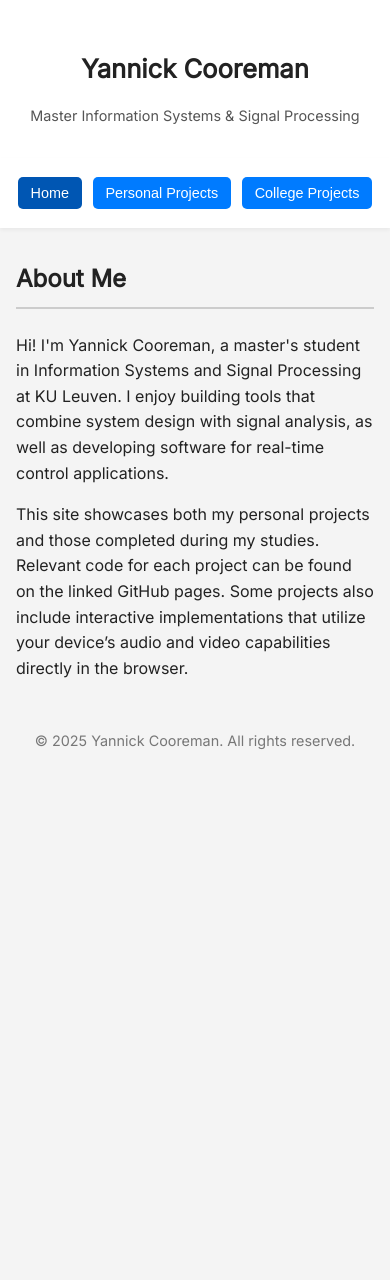
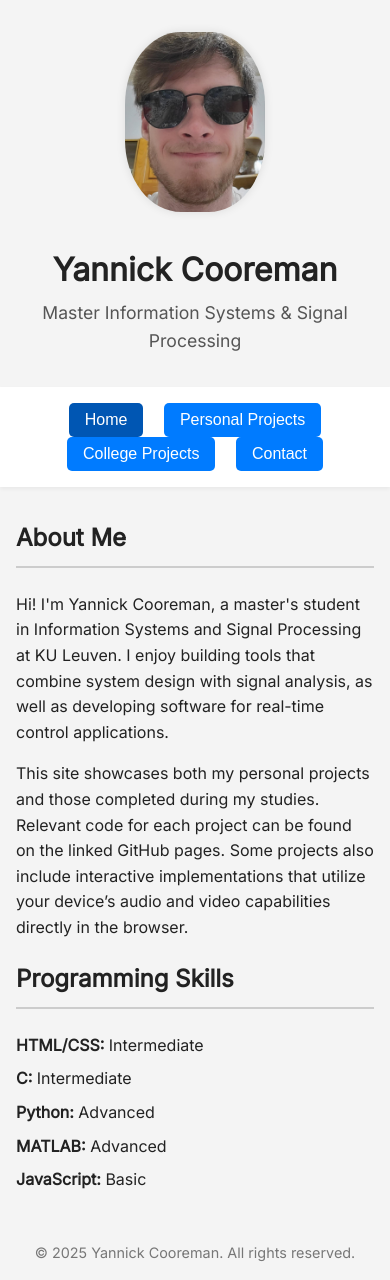
Before and after one commit to YannickCooreman/yannickcooreman_cv, a plain HTML site: page index.html in a window 390 px wide. Before the commit the page ends 844 px from the top, so only its background shows below. Drawn offline with Linux system fonts and the light colour scheme.

Commit message:
Add files via upload

```diff
--- a/index.html
+++ b/index.html
@@ -5,9 +5,81 @@
   <meta name="viewport" content="width=device-width, initial-scale=1.0" />
   <title>Yannick Cooreman – Portfolio</title>
   <link href="https://fonts.googleapis.com/css2?family=Inter&display=swap" rel="stylesheet" />
+  <link href="https://fonts.googleapis.com/css2?family=Inter&family=Lora:wght@400;700&display=swap" rel="stylesheet">
   <style>
     * {
       box-sizing: border-box;
+    }
+
+    /* Starter Page */
+    #starter-page {
+      position: fixed;
+      top: 0;
+      left: 0;
+      width: 100%;
+      height: 100%;
+      background: url('images/waveform_indexpage.jpg') no-repeat center center;
+      background-size: cover;
+      display: flex;
+      align-items: center;
+      justify-content: flex-start;
+      z-index: 9999;
+      cursor: pointer;
+      opacity: 1;
+      transition: opacity 0.4s ease;
+
+      border: 20px solid white;
+      border-radius: 40px;
+      box-sizing: border-box;
+      overflow: hidden;
+
+      /* Optional: soft glow on inner edges */
+      box-shadow: inset 0 0 30px rgba(255, 255, 255, 0.2), 0 0 10px rgba(255, 255, 255, 0.1);
+
+    }
+
+    #starter-page.fade-out {
+      opacity: 0;
+      pointer-events: none;
+    }
+
+    #starter-page .circle {
+        background-image: radial-gradient(
+            circle,
+            rgba(17, 93, 208, 0.85) 60%,  /* center */
+            rgba(17, 93, 208, 0.45) 85%,   /* mid edge */
+            rgba(17, 93, 208, 0) 100%     /* outer edge fully transparent */
+        );
+        border-radius: 50%;
+        width: 475px;
+        height: 475px;
+        margin-left: 10%;
+        margin-top: 10%;
+        display: flex;
+        align-items: center;
+        justify-content: center;
+        text-align: center;
+        padding: 1rem;
+        box-shadow: 0 0 30px rgba(0, 0, 0, 0.2);
+        font-family: 'Lora', serif;
+        color: white;
+        font-size: 2.4rem;
+        line-height: 1.8;
+    }
+
+
+    /* Main Page */
+
+
+    .fade-in {
+        animation: fadeIn 0.8s ease forwards;
+        opacity: 0; /* Start hidden, fades to full */
+    }
+
+    @keyframes fadeIn {
+        to {
+            opacity: 1;
+        }
     }
 
     body {
@@ -18,22 +90,6 @@
       line-height: 1.6;
     }
 
-    header {
-      text-align: center;
-      padding: 2rem 1rem 1rem;
-      background-color: #ffffff;
-      box-shadow: 0 2px 4px rgba(0,0,0,0.05);
-    }
-
-    header h1 {
-      margin-bottom: 0.25rem;
-      font-size: 2rem;
-    }
-
-    header p {
-      color: #555;
-      font-size: 1rem;
-    }
 
     nav {
       text-align: center;
@@ -64,6 +120,42 @@
 
     nav button.active-btn {
       background-color: #0056b3;
+    }
+
+
+    .header-flex {
+        display: flex;
+        align-items: center;
+        justify-content: center;
+        gap: 2rem;
+        flex-wrap: wrap;
+        padding: 2rem 1rem;
+        text-align: left;
+    }
+
+    .header-flex img {
+        width: 140px;
+        height: 180px;
+        border-radius: 40%;
+        object-fit: cover;
+        box-shadow: 0 0 10px rgba(0,0,0,0.1);
+    }
+
+    .header-text {
+        display: flex;
+        flex-direction: column;
+        justify-content: center;
+    }
+
+    .header-text h1 {
+        margin: 0;
+        font-size: 2rem;
+    }
+
+    .header-text p {
+        margin: 0.25rem 0 0;
+        font-size: 1.1rem;
+        color: #555;
     }
 
     .section {
@@ -130,6 +222,15 @@
       box-shadow: 0 0 10px rgba(0, 0, 0, 0.1);
     }
 
+    .skills-list {
+      list-style: none;
+      padding-left: 0;
+    }
+
+    .skills-list li {
+      margin-bottom: 0.5rem;
+    }
+
     footer {
       text-align: center;
       color: #777;
@@ -146,53 +247,79 @@
       .project-image {
         width: 100%;
       }
+
+      #starter-page .circle {
+        width: 80vw;
+        height: 80vw;
+        font-size: 1rem;
+      }
     }
 
-    @media (max-width: 500px) {
-      nav button {
-        font-size: 0.9rem;
-        padding: 0.5rem 0.8rem;
-        margin: 0.2rem;
+    @media (max-width: 600px) {
+        .header-flex {
+            flex-direction: column;
+            text-align: center;
+        }
     }
 
-      header h1 {
-        font-size: 1.6rem;
+    html {
+      overflow-y: scroll;
     }
 
-      header p {
-        font-size: 0.9rem;
-      }
-    }
+
+
   </style>
 </head>
 <body>
 
+  <!-- Starter Page -->
+  <div id="starter-page">
+    <div class="circle">
+      <p>Personal page of<br><strong>Yannick Cooreman</strong></p>
+    </div>
+  </div>
+
+  <!-- Main Site Content -->
+  <div id="main-content" style="display: none;">
     <header>
+      <div class="header-flex">
+        <img src="images/profile_picture_draft.jpg" alt="Profile Picture" />
+        <div class="header-text">
           <h1>Yannick Cooreman</h1>
           <p>Master Information Systems & Signal Processing</p>
+        </div>
+      </div>
     </header>
 
     <nav>
       <button onclick="showSection('home', this)" class="active-btn">Home</button>
       <button onclick="showSection('personal', this)">Personal Projects</button>
       <button onclick="showSection('college', this)">College Projects</button>
+      <button onclick="showSection('contact', this)">Contact</button>
     </nav>
 
     <div id="home" class="section active">
       <h2>About Me</h2>
       <p>Hi! I'm Yannick Cooreman, a master's student in Information Systems and Signal Processing at KU Leuven. I enjoy building tools that combine system design with signal analysis, as well as developing software for real-time control applications.</p>
       <p>This site showcases both my personal projects and those completed during my studies. Relevant code for each project can be found on the linked GitHub pages. Some projects also include interactive implementations that utilize your device’s audio and video capabilities directly in the browser.</p>
+
+      <h2>Programming Skills</h2>
+      <ul class="skills-list">
+        <li><strong>HTML/CSS:</strong> Intermediate</li>
+        <li><strong>C:</strong> Intermediate</li>
+        <li><strong>Python:</strong> Advanced</li>
+        <li><strong>MATLAB:</strong> Advanced</li>
+        <li><strong>JavaScript:</strong> Basic</li>
+      </ul>
     </div>
 
     <div id="personal" class="section">
       <h2>Personal Projects</h2>
-
       <div class="project">
         <h3>Face Recognition with Signal Preprocessing</h3>
         <p>Applies filtering and FFT to image data before feeding it into a convolutional neural network for face recognition. Built using OpenCV, with a plan to integrate this into a browser-based demo.</p>
         <a href="#">(GitHub link coming soon)</a>
       </div>
-
       <div class="project">
         <h3>Edge Detection + Object Counting App</h3>
         <p>Performs edge detection using filters like Sobel and Laplacian to identify and count distinct objects in images. Includes live webcam feed processing or image upload support.</p>
@@ -202,19 +329,16 @@
 
     <div id="college" class="section">
       <h2>College Projects</h2>
-
       <div class="project">
         <h3>EEG-Guided Dual-Source Audio Processing</h3>
         <p>Real-time dual-source audio processing system with wideband DOA estimation. Incorporates a neural network that analyzes EEG signals to identify the attended audio source. Includes GSC-based noise reduction in the frequency domain.</p>
         <a href="#">(GitHub or report link)</a>
       </div>
-
       <div class="project">
         <h3>Real-Time Omnidirectional Robot Control</h3>
         <p>Designed and implemented a real-time control system for an omnidirectional robot using mecanum wheels. Includes multi-threaded communication and a custom touchscreen GUI interface.</p>
         <a href="#">(GitHub or report link)</a>
       </div>
-
       <div class="project">
         <h3 class="project-title-full">Upcoming Master Thesis – Design and implementation of a radio probe for spectrum sensing with high altitude balloons</h3>
         <div class="project-flex">
@@ -236,15 +360,41 @@
       </div>
     </div>
 
+    <div id="contact" class="section">
+      <h2>Contact</h2>
+      <p><strong>Email:</strong> <a href="mailto:yannick.cooreman@gmail.com">yannick.cooreman@gmail.com</a></p>
+      <p><strong>LinkedIn:</strong> <a href="https://linkedin.com/in/yourname" target="_blank">not yet implemented</a></p>
+      <p><strong>GitHub:</strong> <a href="https://github.com/YannickCooreman" target="_blank">github.com/YannickCooreman</a></p>
+    </div>
+
     <footer>
       <p>© 2025 Yannick Cooreman. All rights reserved.</p>
     </footer>
+  </div>
 
   <script>
+    const starter = document.getElementById("starter-page");
+    const mainContent = document.getElementById("main-content");
+
+    function hideStarter() {
+      if (!starter.classList.contains("fade-out")) {
+        starter.classList.add("fade-out");
+        setTimeout(() => {
+            starter.style.display = "none";
+            mainContent.style.display = "block";
+            mainContent.classList.add("fade-in");
+        }, 400);
+      }
+    }
+
+    // Hide on click/tap
+    starter.addEventListener("click", hideStarter);
+    // Auto-hide after x seconds
+    setTimeout(hideStarter, 2000);
+
     function showSection(id, btn) {
       const sections = document.querySelectorAll('.section');
       sections.forEach(section => section.classList.remove('active'));
-
       document.getElementById(id).classList.add('active');
 
       const buttons = document.querySelectorAll('nav button');
```
Also changed, not shown: images/profile_picture_draft.jpg (added), images/waveform_indexpage.jpg (added). Lines whose indentation alone changed are shown as unchanged.
